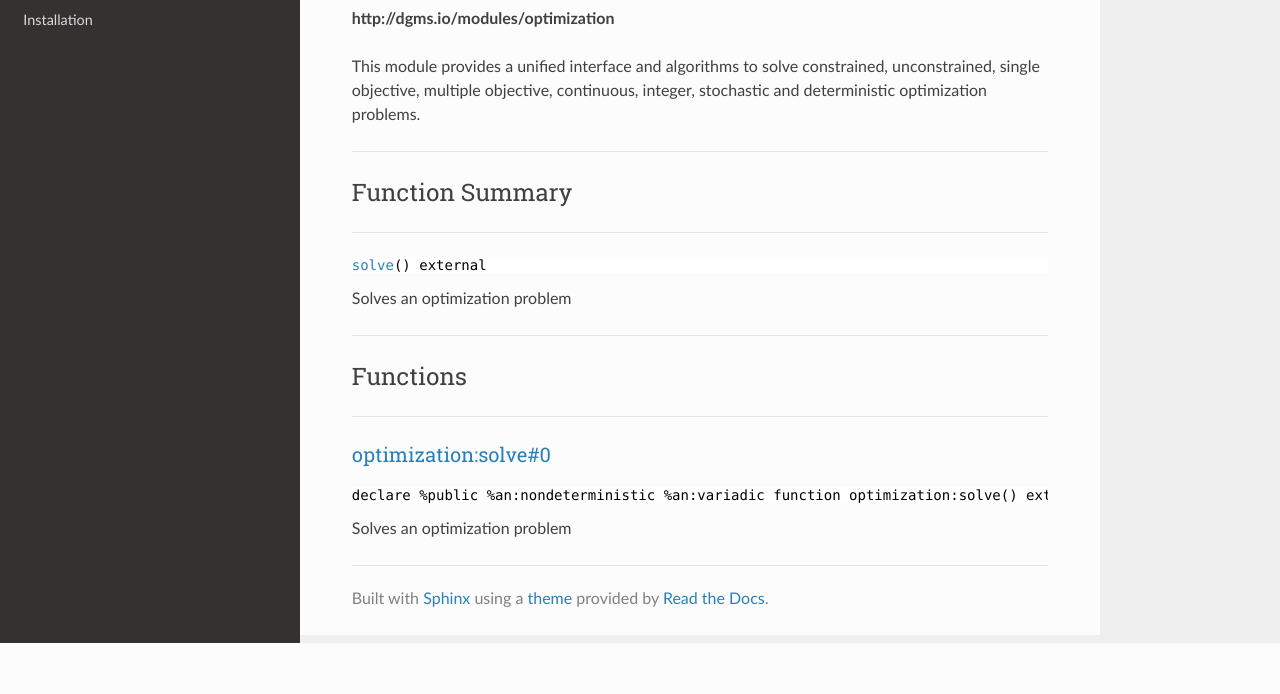
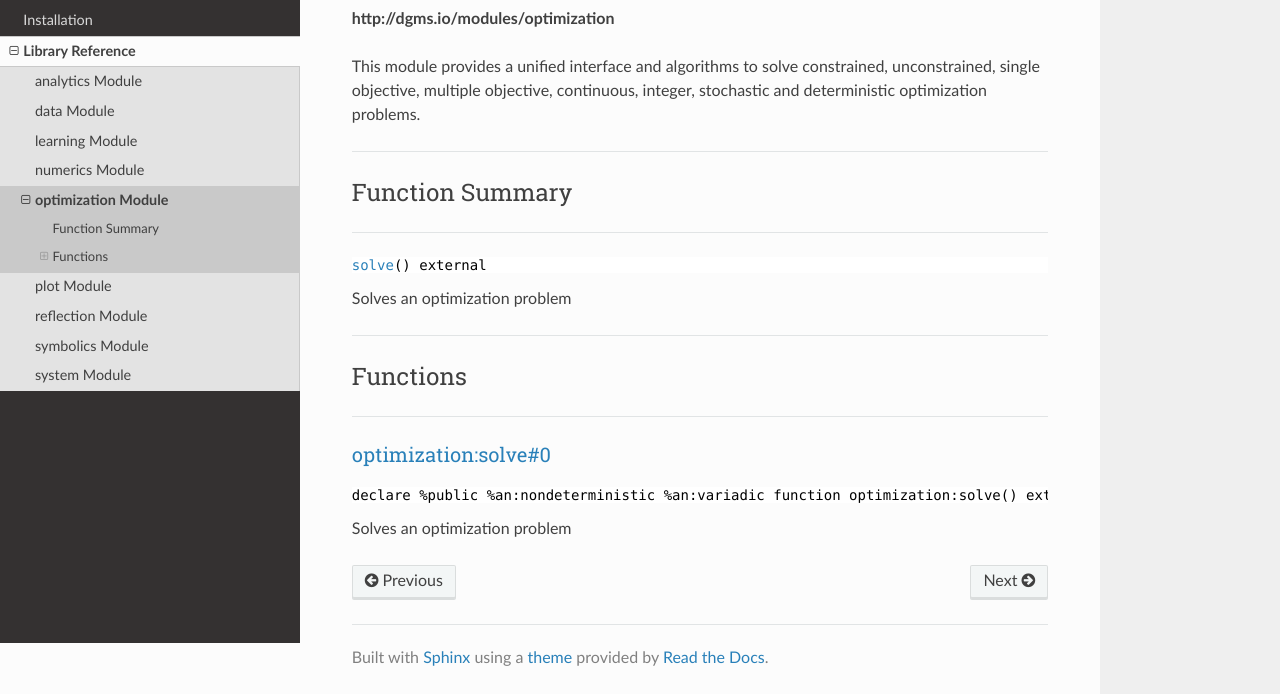
Before and after one commit to nachawati/unity, a website: page docs/html/library/optimization.html in a window 1280 px wide. Shown: the part 157-851 px from the top of the page. Before the commit the page ends 800 px from the top, so only its background shows below. Drawn offline with Linux system fonts and the light colour scheme.

Commit message:
Update optimization.html

```diff
--- a/docs/html/library/optimization.html
+++ b/docs/html/library/optimization.html
@@ -35,6 +35,8 @@
   <link rel="stylesheet" href="../_static/pygments.css" type="text/css" />
     <link rel="index" title="Index" href="../genindex.html" />
     <link rel="search" title="Search" href="../search.html" />
+    <link rel="next" title="plot Module" href="plot.html" />
+    <link rel="prev" title="numerics Module" href="numerics.html" />
     <link href="../_static/style.css" rel="stylesheet" type="text/css">
 
 </head>
@@ -85,8 +87,27 @@
 
 
               <p class="caption"><span class="caption-text">Contents:</span></p>
-<ul>
+<ul class="current">
 <li class="toctree-l1"><a class="reference internal" href="../installation.html">Installation</a></li>
+<li class="toctree-l1 current"><a class="reference internal" href="index.html">Library Reference</a><ul class="current">
+<li class="toctree-l2"><a class="reference internal" href="analytics.html">analytics Module</a></li>
+<li class="toctree-l2"><a class="reference internal" href="data.html">data Module</a></li>
+<li class="toctree-l2"><a class="reference internal" href="learning.html">learning Module</a></li>
+<li class="toctree-l2"><a class="reference internal" href="numerics.html">numerics Module</a></li>
+<li class="toctree-l2 current"><a class="current reference internal" href="#">optimization Module</a><ul>
+<li class="toctree-l3"><a class="reference internal" href="#function-summary">Function Summary</a></li>
+<li class="toctree-l3"><a class="reference internal" href="#functions">Functions</a><ul>
+<li class="toctree-l4"><a class="reference internal" href="#optimization-solve-0">optimization:solve#0</a></li>
+</ul>
+</li>
+</ul>
+</li>
+<li class="toctree-l2"><a class="reference internal" href="plot.html">plot Module</a></li>
+<li class="toctree-l2"><a class="reference internal" href="reflection.html">reflection Module</a></li>
+<li class="toctree-l2"><a class="reference internal" href="symbolics.html">symbolics Module</a></li>
+<li class="toctree-l2"><a class="reference internal" href="system.html">system Module</a></li>
+</ul>
+</li>
 </ul>
 
 
@@ -131,6 +152,8 @@
   <ul class="wy-breadcrumbs">
 
       <li><a href="../index.html">Docs</a> &raquo;</li>
+
+          <li><a href="index.html">Library Reference</a> &raquo;</li>
 
       <li>optimization Module</li>
 
@@ -183,6 +206,15 @@ problems.</p>
           </div>
           <footer>
 
+    <div class="rst-footer-buttons" role="navigation" aria-label="footer navigation">
+
+        <a href="plot.html" class="btn btn-neutral float-right" title="plot Module" accesskey="n" rel="next">Next <span class="fa fa-arrow-circle-right"></span></a>
+
+
+        <a href="numerics.html" class="btn btn-neutral float-left" title="numerics Module" accesskey="p" rel="prev"><span class="fa fa-arrow-circle-left"></span> Previous</a>
+
+    </div>
+
 
   <hr/>
 
```
